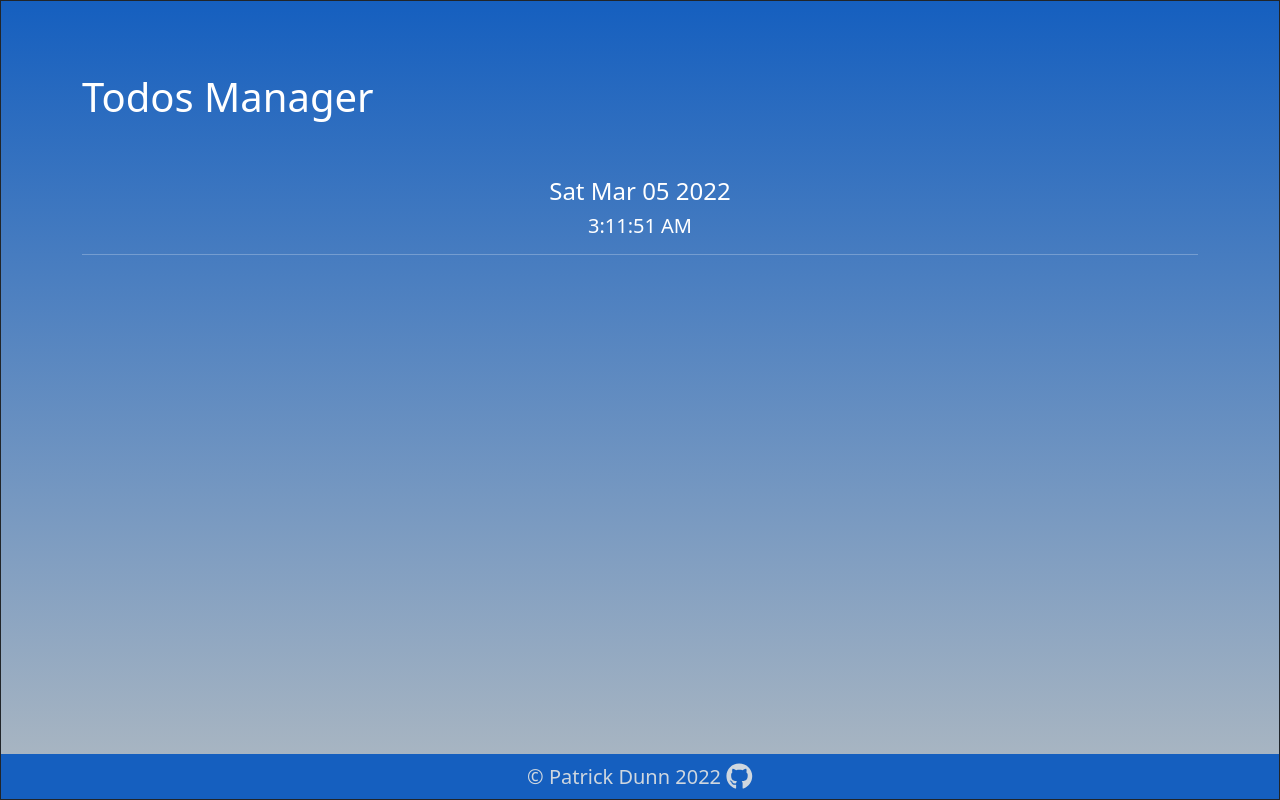
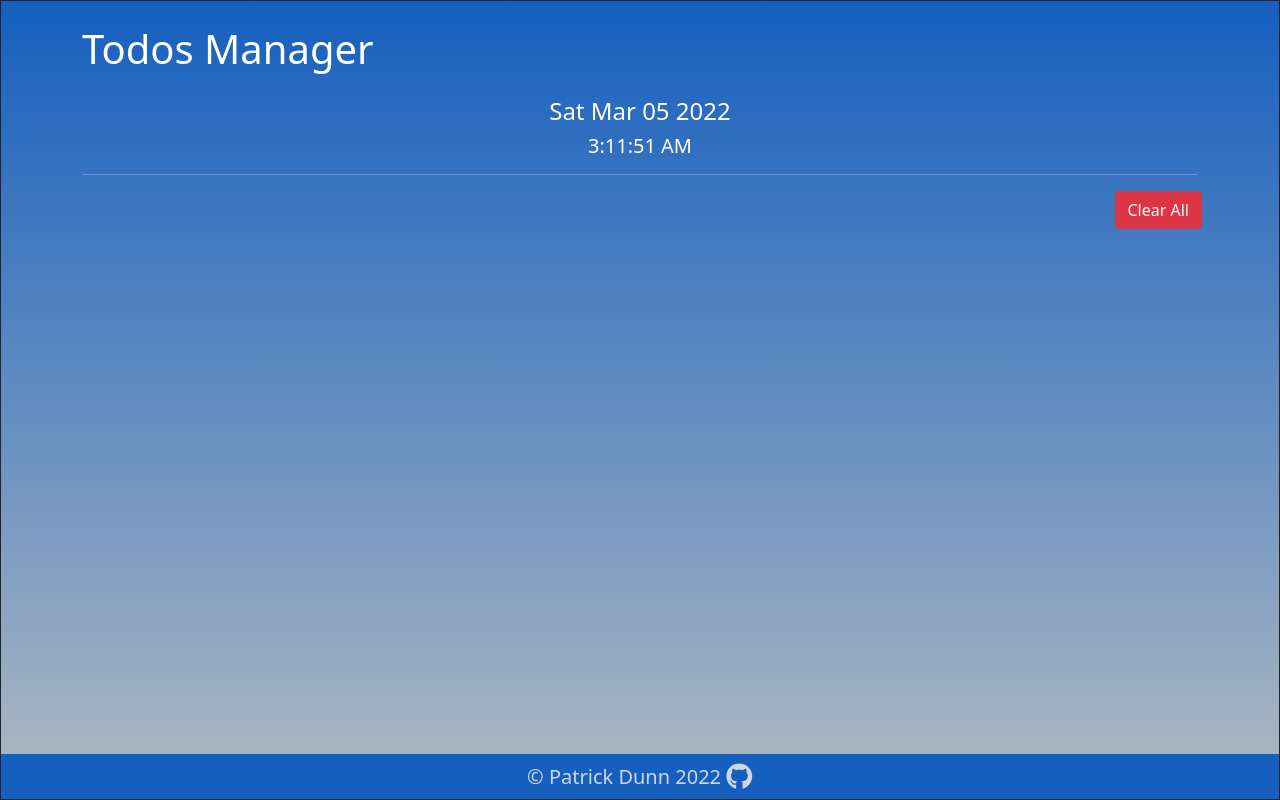
Before and after one commit to knightmac19/react-todos, a React (Create React App) app: page / in a window 1280 px wide. Built offline with nearby package versions, Linux system fonts and the light colour scheme.

Commit message:
jumbotron layout, clear all btn, dummy data

```diff
--- a/src/App.js
+++ b/src/App.js
@@ -3,11 +3,27 @@ import "./App.css";
 
 import Jumbotron from "./components/Layout/Jumbotron";
 import Footer from "./components/Layout/Footer";
+import { Container, Row, Col, Button } from "reactstrap";
 
 const App = () => {
+
+  const DUMMY_DATA =[
+    { id: Math.random().toString(), text: 'organize office', completed: false, },
+    { id: Math.random().toString(), text: 'pickup milk', completed: false, },
+    { id: Math.random().toString(), text: 'go to gym', completed: false, },
+    { id: Math.random().toString(), text: 'cook dinner', completed: false, },
+  ];
+  console.log(DUMMY_DATA);
+
   return (
     <div className="content-wrap">
       <Jumbotron />
+      <Container className="d-flex flex-direction-row justify-content-end">
+        <Row className="pt-0 pb-0 pl-0 p-2">
+          <Button color="danger">Clear All</Button>
+        </Row>
+      </Container>
+
       <Footer />
     </div>
   );
--- a/src/components/Layout/Jumbotron.css
+++ b/src/components/Layout/Jumbotron.css
@@ -0,0 +1,5 @@
+/* .myjumbo {
+  border-style: solid;
+  border-color: green;
+  border-width: 6px;
+} */
--- a/src/components/Layout/Jumbotron.js
+++ b/src/components/Layout/Jumbotron.js
@@ -1,21 +1,20 @@
 import React, { useState } from "react";
-import { Container } from "reactstrap";
-
+import { Container, Button } from "reactstrap";
+import "./Jumbotron.css";
 
 const Jumbotron = () => {
-
   const [dateTime, setDateTime] = useState(new Date());
 
   const updateTimestamp = () => {
     setInterval(() => {
-        setDateTime(new Date());
-    },1000)
+      setDateTime(new Date());
+    }, 1000);
   };
 
   return (
-    <div className="mt-4 p-5 text-white rounded">
-      <Container>
-        <h1 className=" pb-5">Todos Manager</h1>
+    <div className="mt-4 text-white rounded">
+      <Container className="">
+        <h1 className="pb-3">Todos Manager</h1>
         <div className="text-center">
           <h4 className="datestamp">{dateTime.toString().substring(0, 15)}</h4>
           <h5 className="timestamp">
--- a/src/index.css
+++ b/src/index.css
@@ -24,3 +24,15 @@ body {
   border-width: 0.05px;
 
 }
+
+.mycont {
+  border-style: dotted;
+  border-color: red;
+  border-width: 3px;
+}
+
+.myrow {
+  border-style: dotted;
+  border-color: green;
+  border-width: 3px;
+}
```
